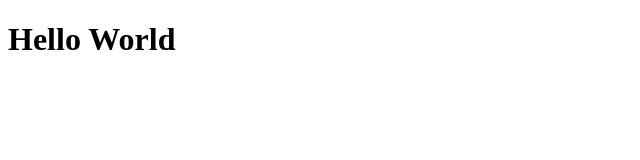
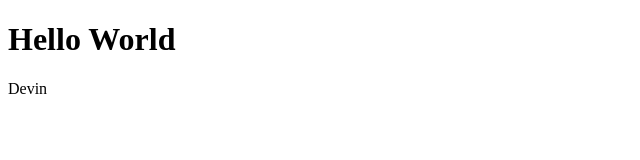
Before and after one commit to DiyorbekObidov5808/Uzbekistan, a plain HTML site: page index.html in a window 1280 px wide. Shown: the full height of the page, 0-640 px from the left. Drawn offline with Linux system fonts and the light colour scheme.

Commit message:
add new p tag

```diff
--- a/index.html
+++ b/index.html
@@ -8,6 +8,6 @@
 </head>
 <body>
     <h1>Hello World</h1>
-
+    <p>Devin</p>
 </body>
 </html>
```
